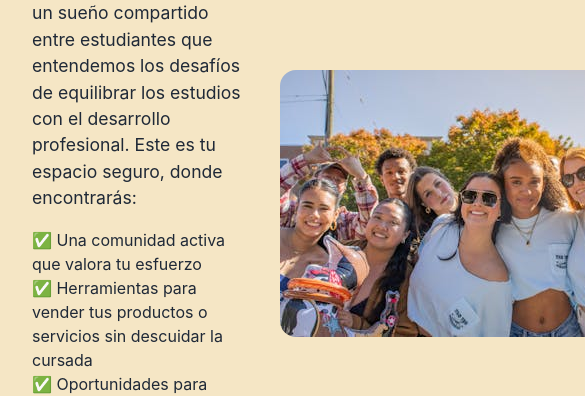
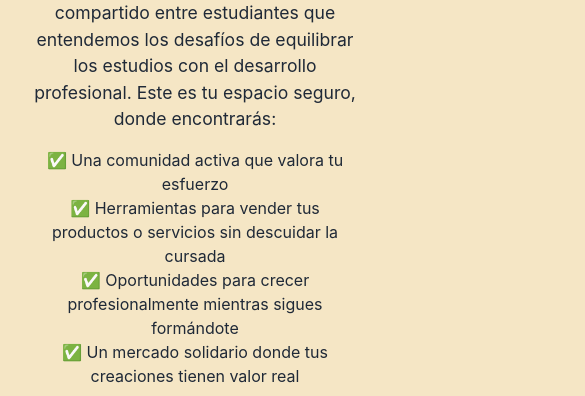
Before and after one commit to danielc76/Emprenred, a React (Vite) app: page / in a window 390 px wide. Shown: the part 390-786 px from the top of the page, 585 px wide, since content can reach past the window. Built offline with nearby package versions, Linux system fonts and the light colour scheme; no server answers; the database is empty.

Commit message:
Mejoras Entrega TP-Final Coder

```diff
--- a/src/components/css/Home.css
+++ b/src/components/css/Home.css
@@ -296,3 +296,21 @@
     font-weight: 700;
     margin-bottom: 1rem;
 }
+
+/* Home.css - Hero responsive */
+@media (max-width: 768px) {
+    .hero {
+        flex-direction: column; /* apila texto arriba, imagen abajo */
+        align-items: center;
+        gap: 1.5rem;
+        text-align: center;
+    }
+
+    .hero-text-container {
+        max-width: 100%;
+    }
+
+    .hero-img-left {
+        max-width: 90%; /* opcional: achicar la imagen en móvil */
+    }
+}
```
